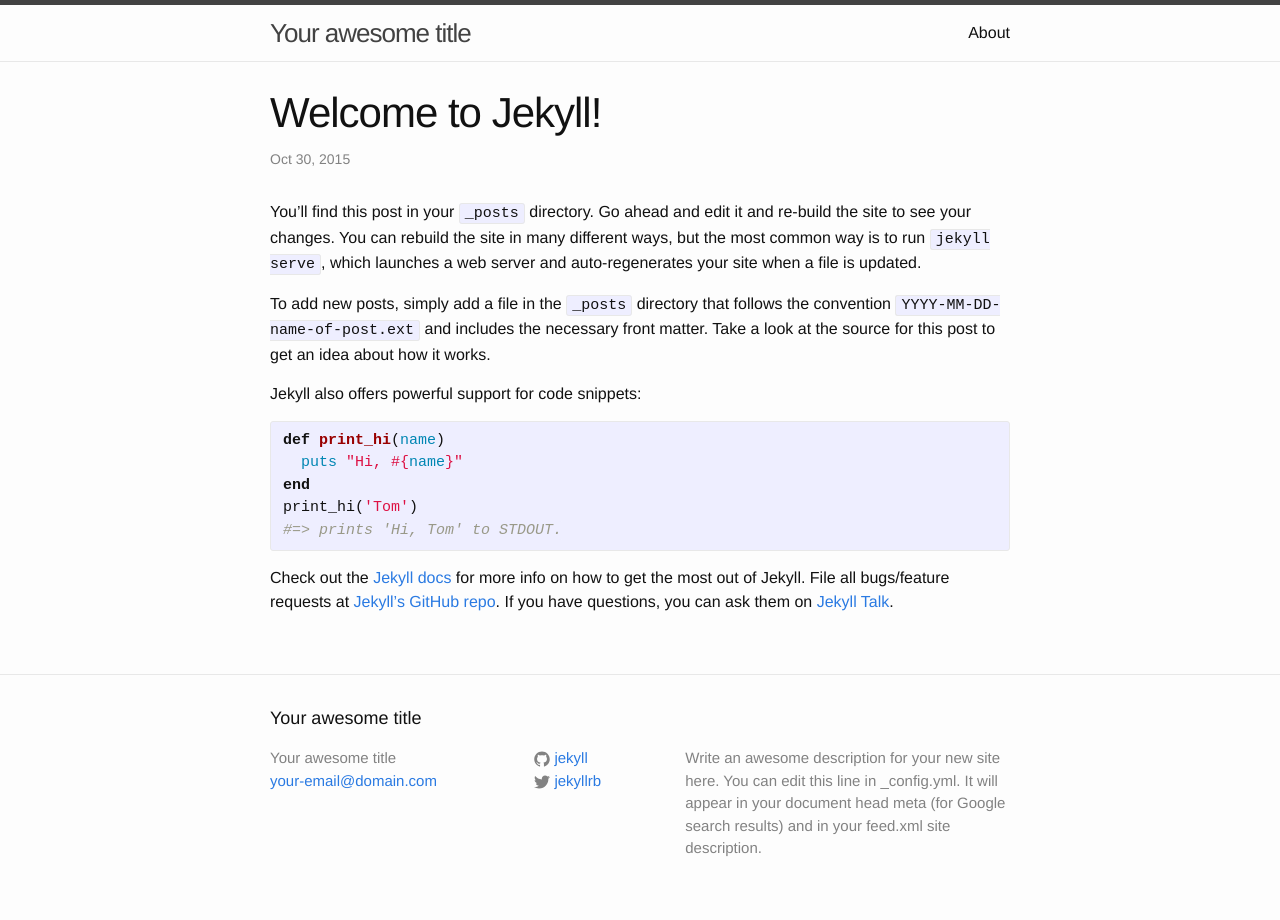
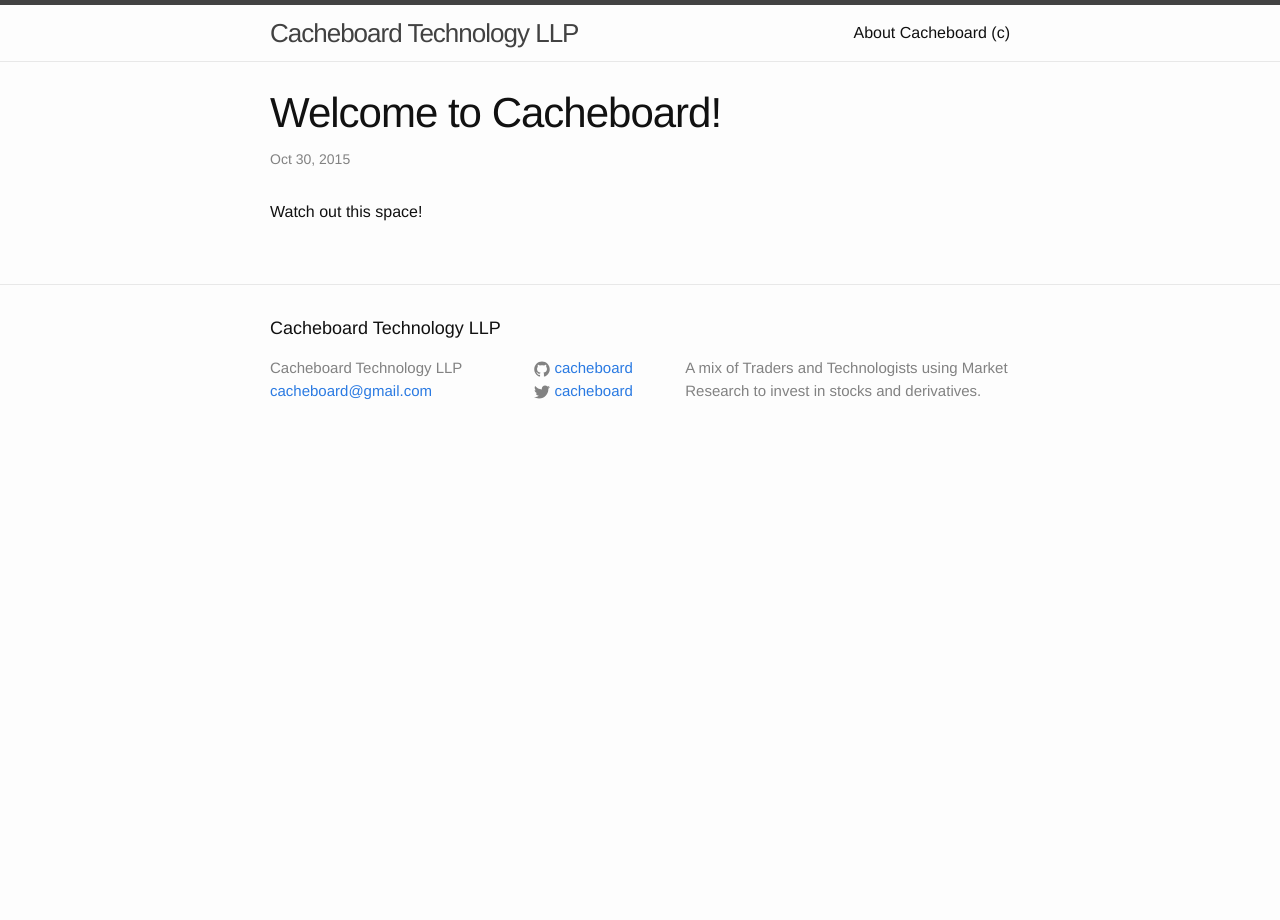
Before and after one commit to Cacheboard-Tech/cacheboard.github.io, a Jekyll site: the page built from _posts/2015-10-31-welcome-to-jekyll.markdown, in a window 1280 px wide. Built offline with Jekyll 4.4.1, drawn with Linux system fonts in a browser that asks for light colours.

Commit message:
CB-4: updating meta info

```diff
--- a/_config.yml
+++ b/_config.yml
@@ -6,16 +6,14 @@
 # 'jekyll serve'. If you change this file, please restart the server process.
 
 # Site settings
-title: Your awesome title
-email: your-email@domain.com
+title: Cacheboard Technology LLP
+email: cacheboard@gmail.com
 description: > # this means to ignore newlines until "baseurl:"
-  Write an awesome description for your new site here. You can edit this
-  line in _config.yml. It will appear in your document head meta (for
-  Google search results) and in your feed.xml site description.
+  A mix of Traders and Technologists using Market Research to invest in stocks and derivatives.
 baseurl: "" # the subpath of your site, e.g. /blog
-url: "http://yourdomain.com" # the base hostname & protocol for your site
-twitter_username: jekyllrb
-github_username:  jekyll
+url: "http://cacheboard.in" # the base hostname & protocol for your site
+twitter_username: cacheboard
+github_username:  cacheboard
 
 # Build settings
 markdown: kramdown
--- a/_posts/2015-10-31-welcome-to-jekyll.markdown
+++ b/_posts/2015-10-31-welcome-to-jekyll.markdown
@@ -1,25 +1,7 @@
 ---
 layout: post
-title:  "Welcome to Jekyll!"
+title:  "Welcome to Cacheboard!"
 date:   2015-10-31 00:13:50 +0530
 categories: jekyll update
 ---
-You’ll find this post in your `_posts` directory. Go ahead and edit it and re-build the site to see your changes. You can rebuild the site in many different ways, but the most common way is to run `jekyll serve`, which launches a web server and auto-regenerates your site when a file is updated.
-
-To add new posts, simply add a file in the `_posts` directory that follows the convention `YYYY-MM-DD-name-of-post.ext` and includes the necessary front matter. Take a look at the source for this post to get an idea about how it works.
-
-Jekyll also offers powerful support for code snippets:
-
-{% highlight ruby %}
-def print_hi(name)
-  puts "Hi, #{name}"
-end
-print_hi('Tom')
-#=> prints 'Hi, Tom' to STDOUT.
-{% endhighlight %}
-
-Check out the [Jekyll docs][jekyll-docs] for more info on how to get the most out of Jekyll. File all bugs/feature requests at [Jekyll’s GitHub repo][jekyll-gh]. If you have questions, you can ask them on [Jekyll Talk][jekyll-talk].
-
-[jekyll-docs]: http://jekyllrb.com/docs/home
-[jekyll-gh]:   https://github.com/jekyll/jekyll
-[jekyll-talk]: https://talk.jekyllrb.com/
+Watch out this space!
```
Also changed, not shown: about.md (+2 -10 lines).
